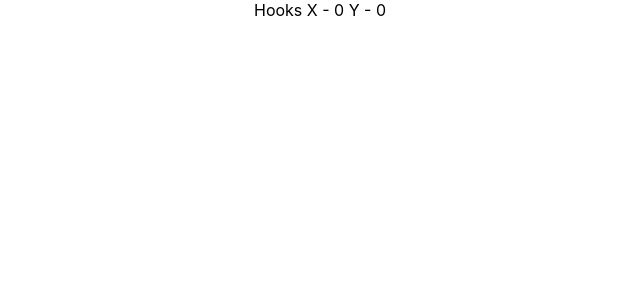
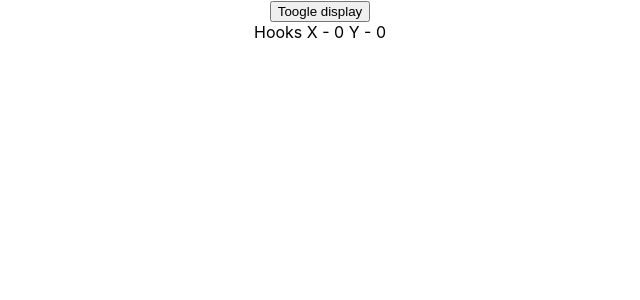
Before and after one commit to dragana93/react-hooks, a React (Create React App) app: page / in a window 1280 px wide. Shown: the top 300 px of the page, without its empty margins (320-960 px from the left). Built offline with nearby package versions, Linux system fonts and the light colour scheme.

Commit message:
useEffect with cleanup

```diff
--- a/src/App.js
+++ b/src/App.js
@@ -8,11 +8,13 @@ import HookCounterThree from "./components/HookCounterThree";
 import HookCounterFour from "./components/HookCounterFour";
 import HookCounterOne from "./components/HookCounterOne";
 import HookMouse from "./components/HookMouse";
+import MouseContainer from "./components/MouseContainer";
 
 function App() {
   return (
     <div className="App">
-      <HookMouse />
+      <MouseContainer />
+      {/* <HookMouse /> */}
       {/* <HookCounterOne /> */}
       {/* <HookCounterFour /> */}
       {/* <HookCounterThree /> */}
--- a/src/components/HookMouse.js
+++ b/src/components/HookMouse.js
@@ -12,6 +12,11 @@ function HookMouse() {
   useEffect(() => {
     console.log("useEffect called");
     window.addEventListener("mousemove", logMousePosition);
+
+    return () => {
+      console.log("Component unmounting code");
+      window.removeEventListener("mousemove", logMousePosition);
+    };
   }, []);
   return (
     <div>
--- /dev/null
+++ b/src/components/MouseContainer.js
@@ -0,0 +1,15 @@
+import React, { useState } from "react";
+import HookMouse from "./HookMouse";
+
+function MouseContainer() {
+  const [display, setDisplay] = useState(true);
+  return (
+    <div>
+      <button onClick={() => setDisplay(!display)}>Toogle display</button>
+
+      {display && <HookMouse />}
+    </div>
+  );
+}
+
+export default MouseContainer;
```
